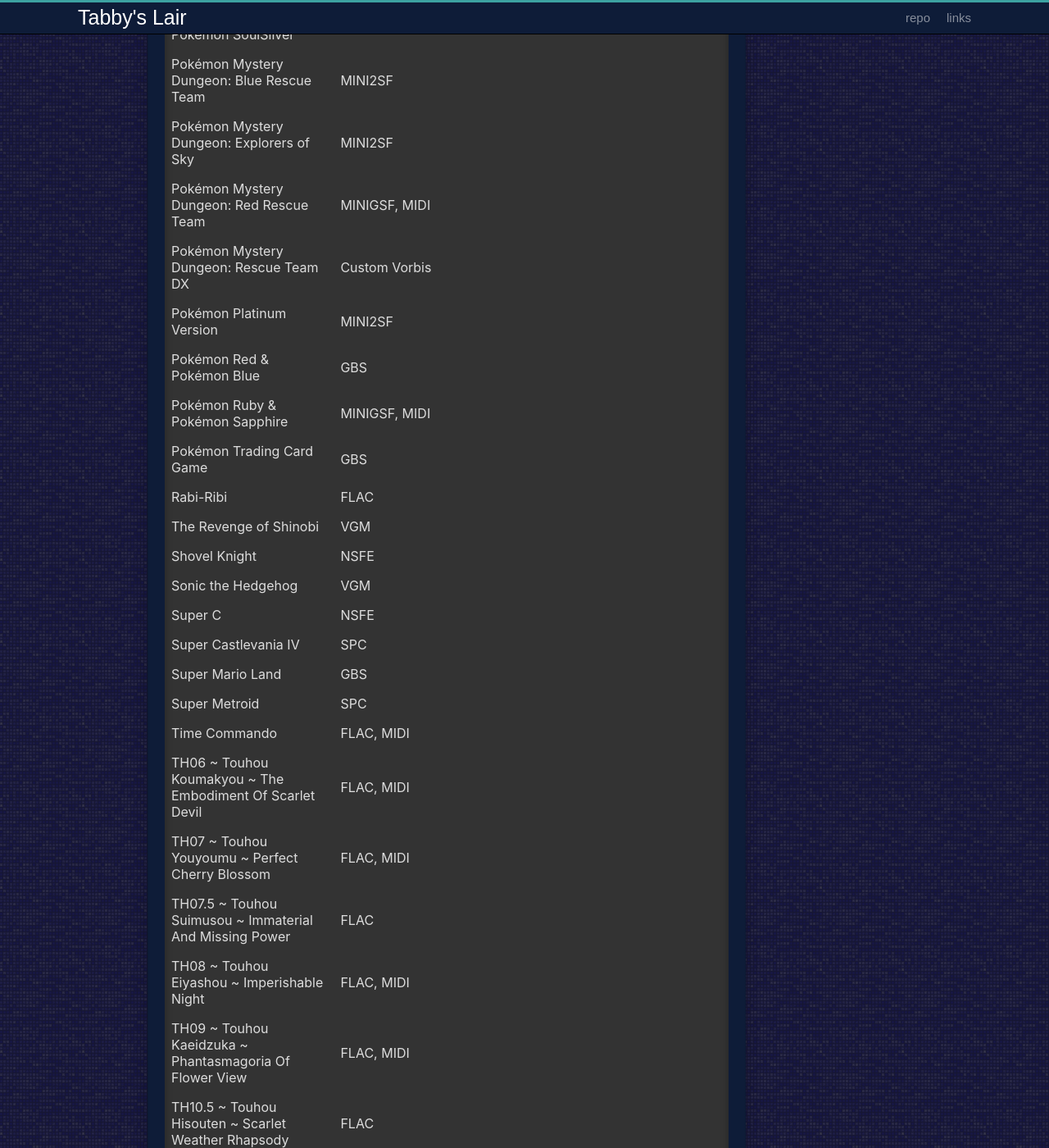
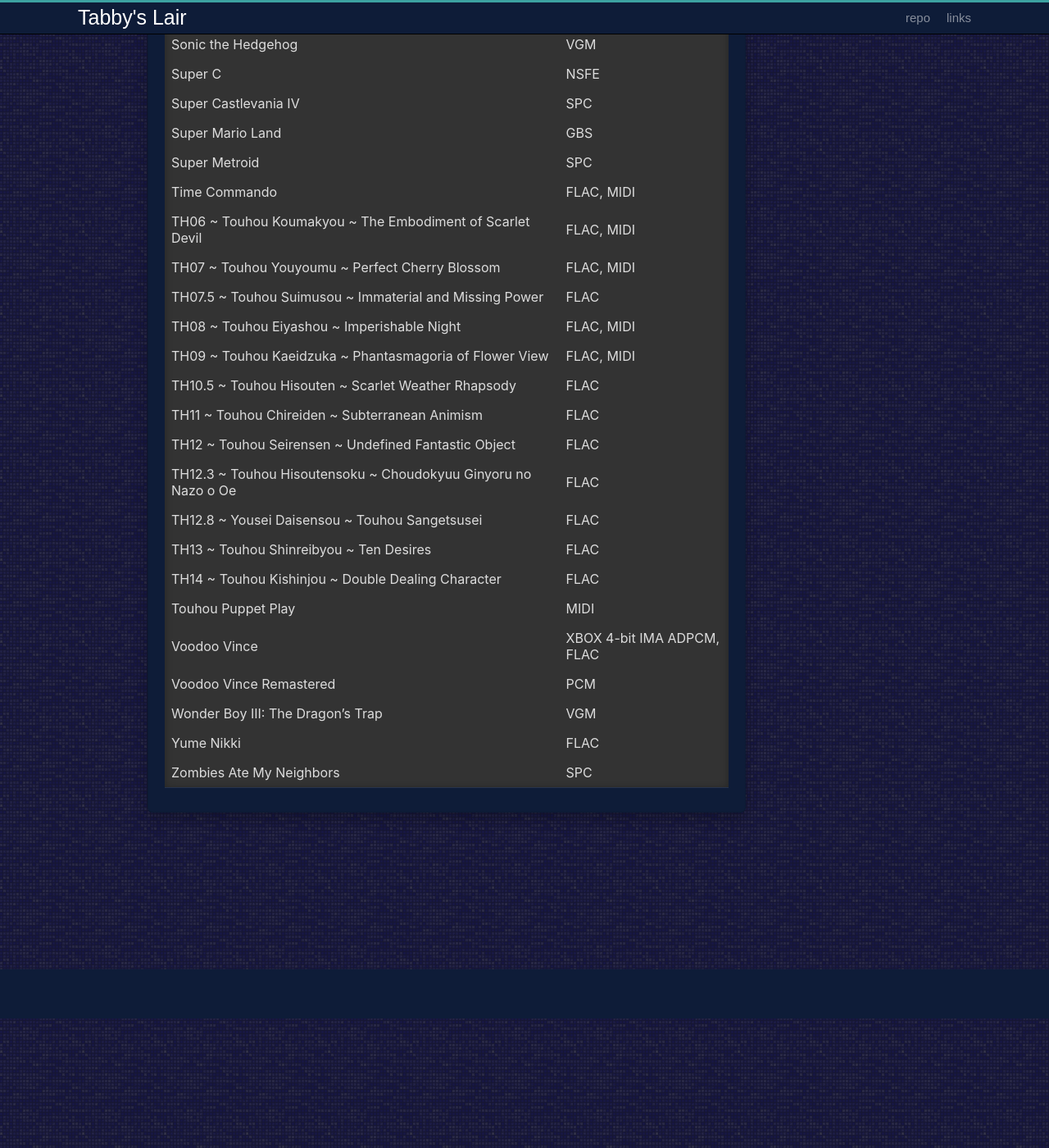
Before and after one commit to dengler9/dengler9.github.io, a Jekyll site: the page built from _posts/2020-04-06-list-vgm.md, in a window 1280 px wide and 1400 px high, scrolled down 3275 px. Shown: the whole window at 82% size. Built offline with Jekyll 4.4.1, drawn with Linux system fonts in a browser that asks for light colours; some of the changed text lies outside the part shown.

Commit message:
Update 2020-04-06-list-vgm.md
Changed column width size

Corrected some typos

```diff
--- a/_posts/2020-04-06-list-vgm.md
+++ b/_posts/2020-04-06-list-vgm.md
@@ -9,8 +9,8 @@
 
 <table>
 <colgroup>
+<col width="70%" />
 <col width="30%" />
-<col width="70%" />
 </colgroup>
 <thead>
 <tr class="header">
@@ -32,7 +32,7 @@
 <td markdown="span">MDX, PCM</td>
 </tr>
 <tr>
-<td markdown="span">Akumajou Dracula X: Chi No Rondo</td>
+<td markdown="span">Akumajou Dracula X: Chi no Rondo</td>
 <td markdown="span">FLAC, PCM</td>
 </tr>
 <tr>
@@ -376,7 +376,7 @@
 <td markdown="span">FLAC, MIDI</td>
 </tr>
 <tr>
-<td markdown="span">TH06 ~ Touhou Koumakyou ~ The Embodiment Of Scarlet Devil</td>
+<td markdown="span">TH06 ~ Touhou Koumakyou ~ The Embodiment of Scarlet Devil</td>
 <td markdown="span">FLAC, MIDI</td>
 </tr>
 <tr>
@@ -384,7 +384,7 @@
 <td markdown="span">FLAC, MIDI</td>
 </tr>
 <tr>
-<td markdown="span">TH07.5 ~ Touhou Suimusou ~ Immaterial And Missing Power</td>
+<td markdown="span">TH07.5 ~ Touhou Suimusou ~ Immaterial and Missing Power</td>
 <td markdown="span">FLAC</td>
 </tr>
 <tr>
@@ -392,7 +392,7 @@
 <td markdown="span">FLAC, MIDI</td>
 </tr>
 <tr>
-<td markdown="span">TH09 ~ Touhou Kaeidzuka ~ Phantasmagoria Of Flower View</td>
+<td markdown="span">TH09 ~ Touhou Kaeidzuka ~ Phantasmagoria of Flower View</td>
 <td markdown="span">FLAC, MIDI</td>
 </tr>
 <tr>
```
Also changed, not shown: other parts of _posts/2020-04-06-list-vgm.md (+1 -1 lines).
